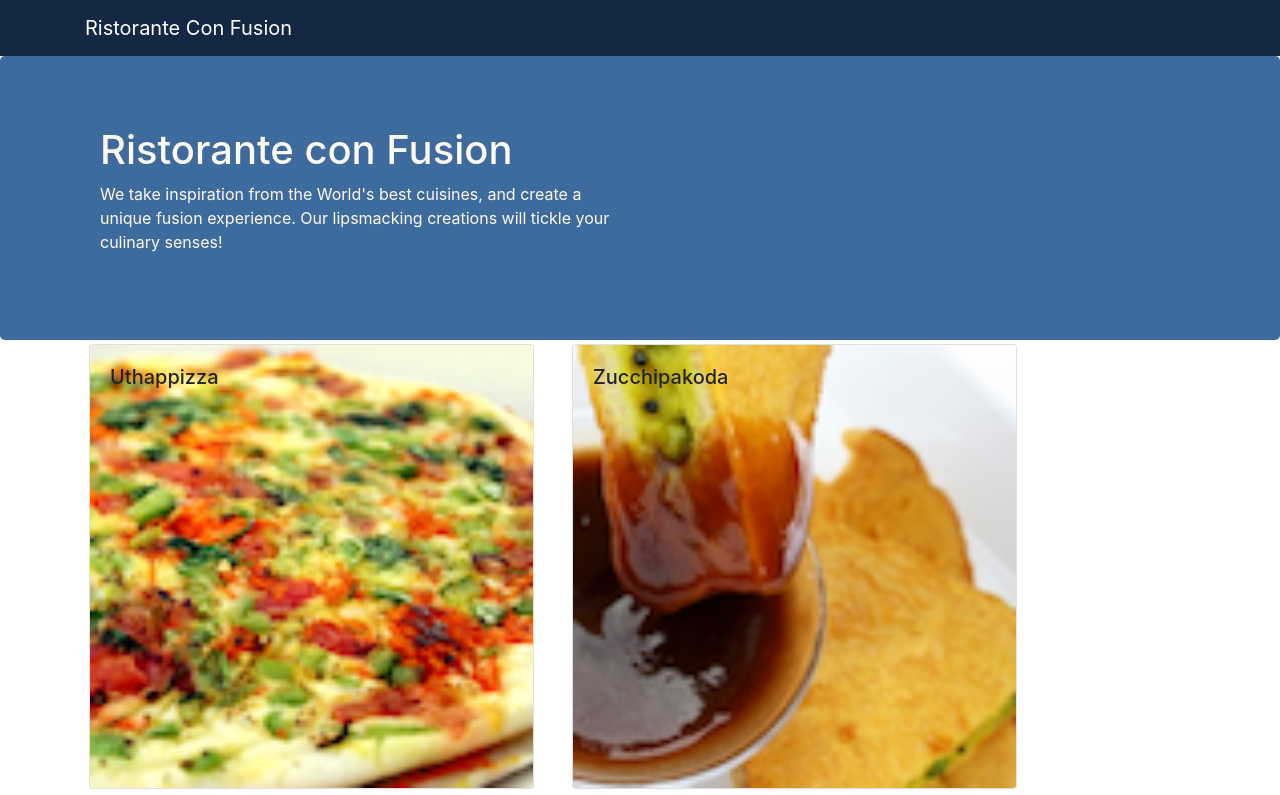
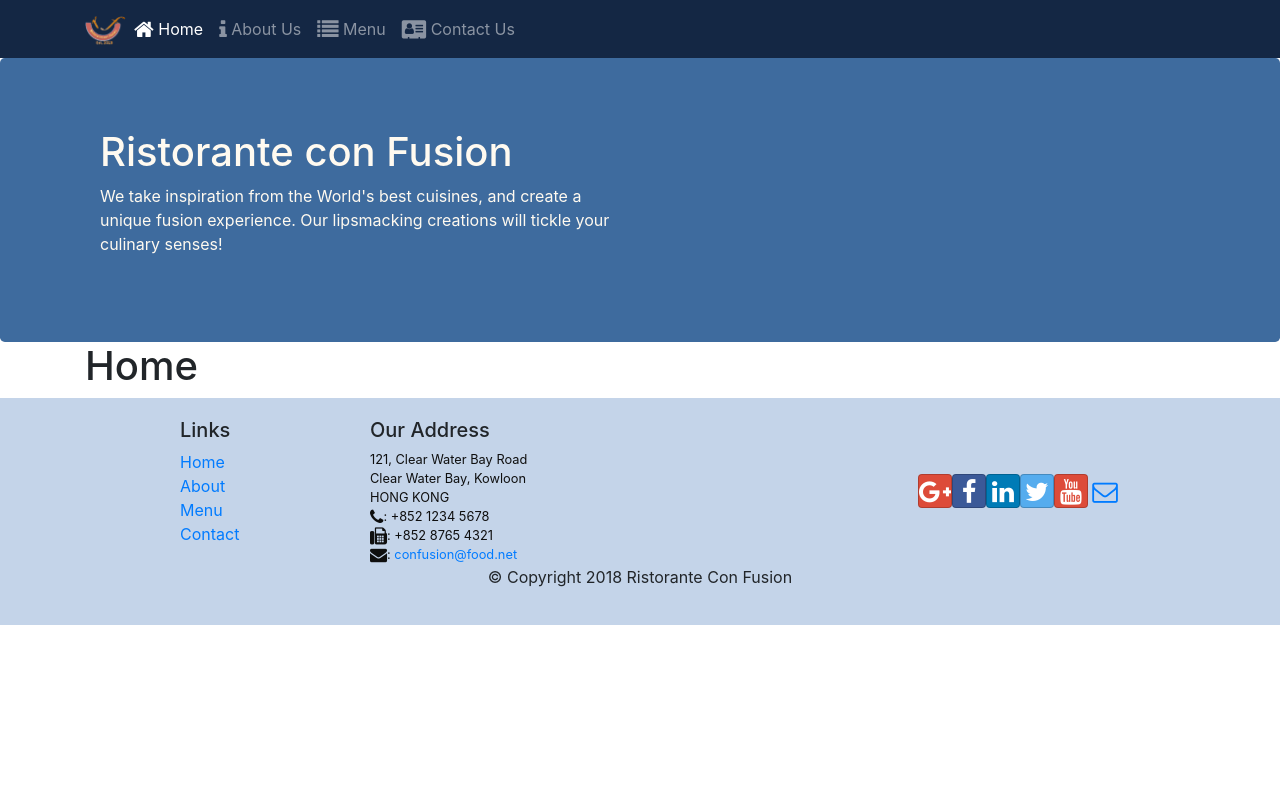
Before and after one commit to kaleloscope/fed_react_coursera, a React (Create React App) app: page /home in a window 1280 px wide. Shown: the top 795 px of the page. Built offline with nearby package versions, Linux system fonts and the light colour scheme.

Commit message:
added routing and navlinks

```diff
--- a/package.json
+++ b/package.json
@@ -7,10 +7,11 @@
     "@testing-library/react": "^11.2.7",
     "@testing-library/user-event": "^12.8.3",
     "bootstrap": "4.0.0",
-    "bootstrap-social": "5.1.1",
+    "bootstrap-social": "^5.1.1",
     "font-awesome": "^4.7.0",
     "react": "^17.0.2",
     "react-dom": "^17.0.2",
+    "react-router-dom": "^4.3.1",
     "react-scripts": "4.0.3",
     "reactstrap": "5.0.0",
     "web-vitals": "^1.1.2"
--- a/src/App.js
+++ b/src/App.js
@@ -5,6 +5,7 @@
 import Menu from './components/Menu';
 import { DISHES } from './shared/dishes';
 import Main from './components/Main';
+import { BrowserRouter } from 'react-router-dom';
 
 
 
@@ -12,9 +13,11 @@
 
   render() {
     return (
-      <div className="App">
-        <Main/>
-      </div>
+      <BrowserRouter>
+        <div className="App">
+          <Main/>
+        </div>
+      </BrowserRouter>
     );
   }
 }
--- a/src/components/Header.jsx
+++ b/src/components/Header.jsx
@@ -1,14 +1,50 @@
 import React, {Component} from 'react';
-import { Navbar, NavbarBrand, Jumbotron } from 'reactstrap';
+import { Nav, Navbar, NavbarBrand, NavbarToggler, Collapse, NavItem, Jumbotron } from 'reactstrap';
+import { NavLink } from 'react-router-dom';
 
 
 class Header extends Component {
+
+    constructor(props){
+        super(props);
+        this.state = {
+            isNavOpen: false
+        }
+        this.toggleNav = this.toggleNav.bind(this);
+
+    }
+
+    toggleNav(){
+        this.setState = {
+            isNavOpen: !this.state.isNavOpen
+
+        }
+    }
+
+
     render() {
         return (
-            <>
-                <Navbar dark>
+            <div>
+                <Navbar dark expand = "md">
                     <div className="container">
-                        <NavbarBrand href="/">Ristorante Con Fusion</NavbarBrand>
+                        <NavbarToggler onClick={this.toggleNav} />
+                        <NavbarBrand className="mr-auto" href="/"><img src='assets/images/logo.png' height="30" width="41" alt='Ristorante Con Fusion' /></NavbarBrand>
+                        <Collapse isOpen={this.state.isNavOpen} navbar>
+                            <Nav navbar>
+                            <NavItem>
+                                <NavLink className="nav-link"  to='/home'><span className="fa fa-home fa-lg"></span> Home</NavLink>
+                            </NavItem>
+                            <NavItem>
+                                <NavLink className="nav-link" to='/aboutus'><span className="fa fa-info fa-lg"></span> About Us</NavLink>
+                            </NavItem>
+                            <NavItem>
+                                <NavLink className="nav-link"  to='/menu'><span className="fa fa-list fa-lg"></span> Menu</NavLink>
+                            </NavItem>
+                            <NavItem>
+                                <NavLink className="nav-link" to='/contactus'><span className="fa fa-address-card fa-lg"></span> Contact Us</NavLink>
+                            </NavItem>
+                            </Nav>
+                        </Collapse>
                     </div>
                 </Navbar>
                 <Jumbotron>
@@ -22,7 +58,7 @@
 
                     </div>
                 </Jumbotron>
-            </>
+            </div>
 
 
         );
--- /dev/null
+++ b/src/components/Home.jsx
@@ -0,0 +1,15 @@
+
+import React from 'react';
+
+function Home() {
+    return (
+        <div className = "container">
+            <h1>
+                Home
+            </h1>
+
+        </div>
+    )
+}
+
+export default Home
--- a/src/components/Main.jsx
+++ b/src/components/Main.jsx
@@ -7,8 +7,8 @@
 import DishDetail from './DishdetailComponent';
 import Header from './Header';
 import Footer from './Footer';
-
-
+import {Switch, Route, Redirect} from 'react-router-dom';
+import Home from './Home';
 
 
 class Main extends Component {
@@ -17,21 +17,23 @@
     super(props)
     this.state = {
       dishes:DISHES,
-      selectedDish : null
     };
   }
 
-  onDishSelect(dishId){
-    this.setState({selectedDish:dishId});
-  }
-
-
   render() {
+    const HomePage = () => {
+      return(
+        <Home/>
+      )
+    }
     return (
       <div className="App">
         <Header/>
-        <Menu dishes ={this.state.dishes} onClick = {(dishId) => this.onDishSelect(dishId)} />
-        <DishDetail dish={this.state.dishes.filter((dish) => dish.id === this.state.selectedDish)[0]} />
+        <Switch>
+              <Route path='/home' component={HomePage} />
+              <Route exact path='/menu' component={() => <Menu dishes={this.state.dishes} />} />
+              <Redirect to="/home" />
+        </Switch>
         <Footer/>
       </div>
     );
```
Also changed, not shown: 1 other file (tests, documents, lock files or other folders).
